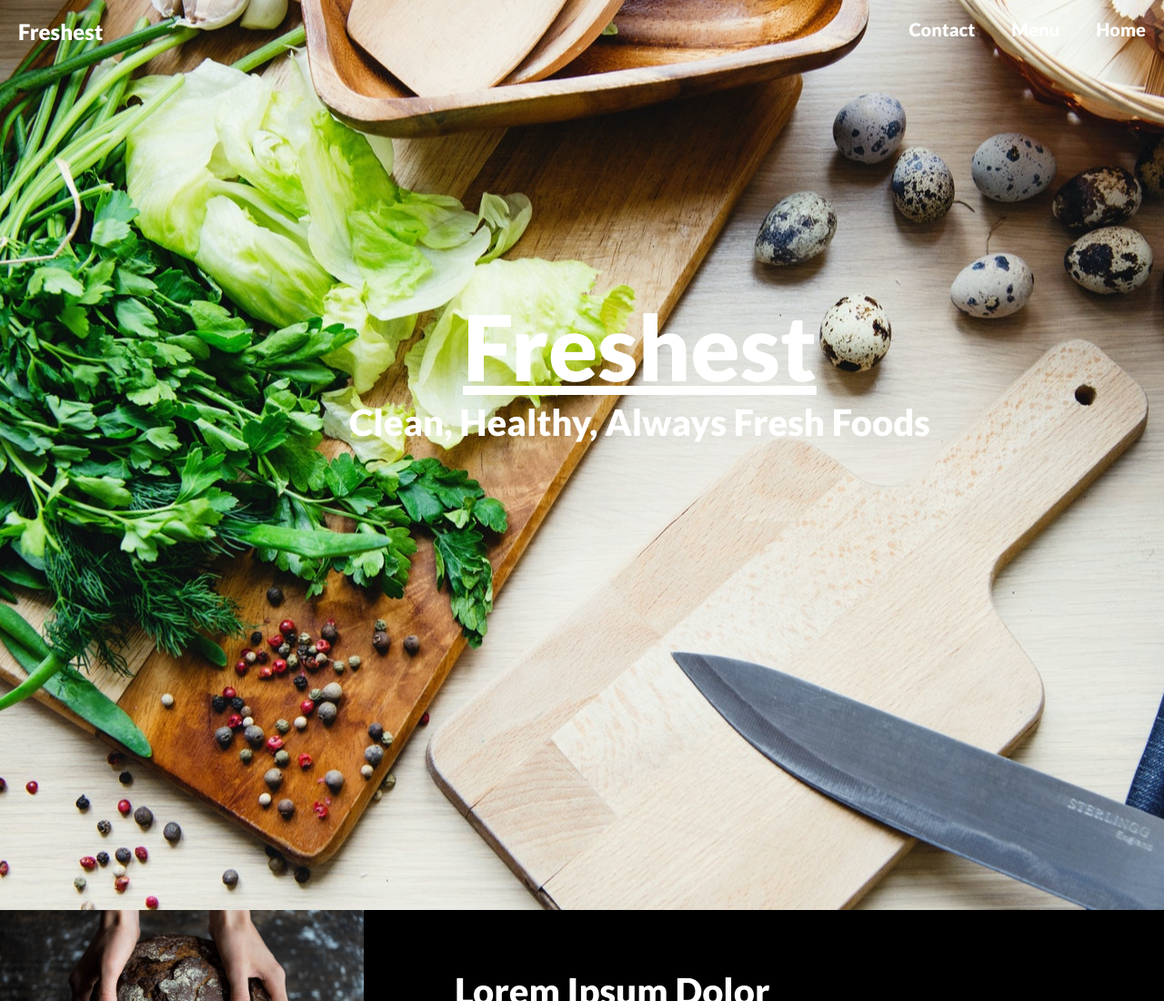
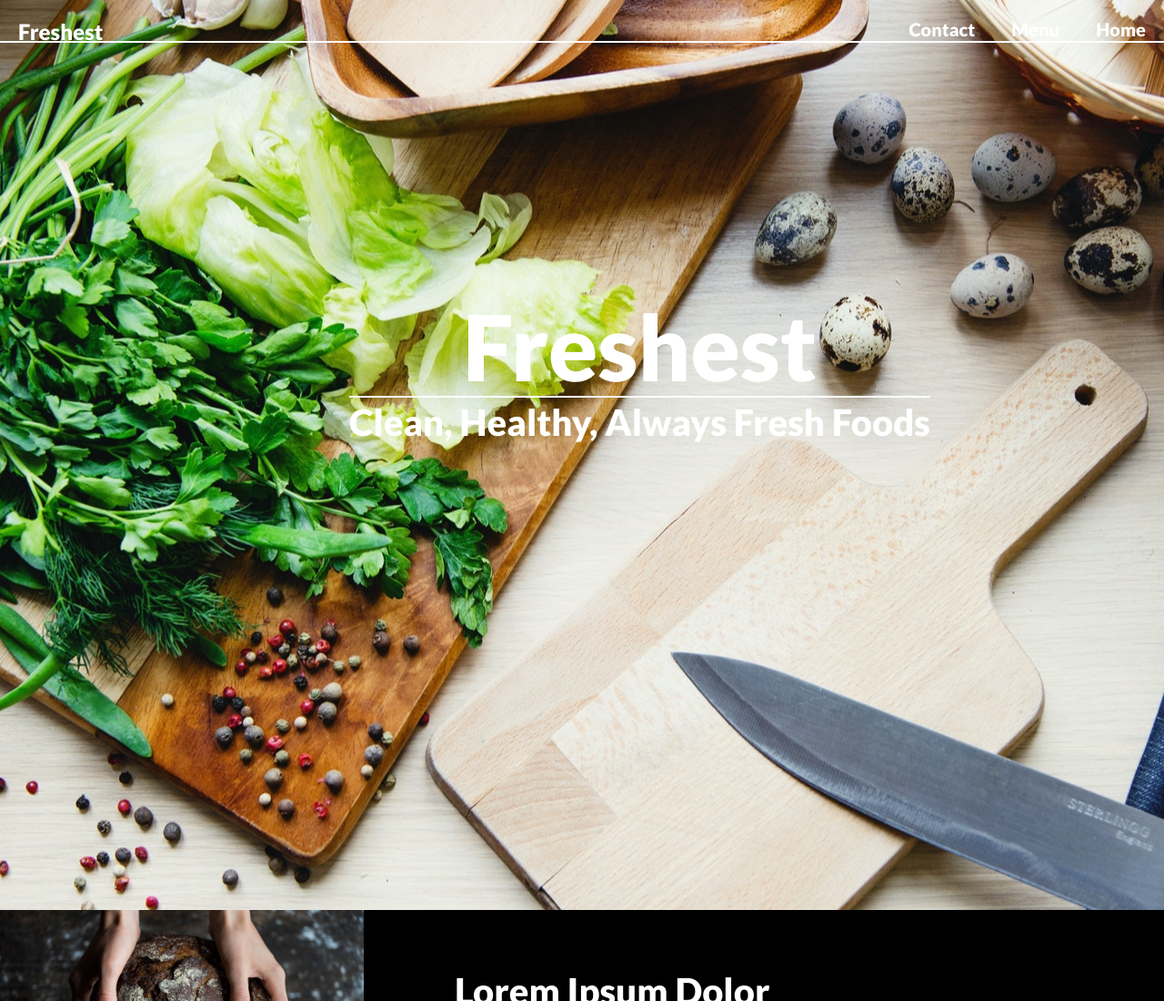
Before and after one commit to Holm-I-252/ITP-Week3-Day3and4, a plain HTML site: page ITP-CSS-Week3-Day3and4/index.html in a window 1280 px wide. Shown: the top 1100 px of the page at 91% size. Drawn offline with Linux system fonts and the light colour scheme.

Commit message:
Add files via upload

```diff
--- a/ITP-CSS-Week3-Day3and4/index.html
+++ b/ITP-CSS-Week3-Day3and4/index.html
@@ -14,11 +14,13 @@
                 <a href="#">Menu</a>
                 <a href="#">Contact</a>
             </div>
-            <hr>
+        </div>
+        <div class="bar1">
         </div>
         <div class="title">
             <h1>Freshest</h1>
-            <hr>
+            <div class="bar2">
+            </div>
             <p>Clean, Healthy, Always Fresh Foods</p>
         </div>
     </div>
--- a/ITP-CSS-Week3-Day3and4/main.css
+++ b/ITP-CSS-Week3-Day3and4/main.css
@@ -28,7 +28,6 @@ hr {
 }
 .nav h1 {
     font-size: 100px;
-    text-decoration: underline;
 }
 .nav img {
     flex-shrink: 0;
@@ -144,3 +143,19 @@ hr {
     max-width: 600px;
     color: #fff;
 }
+.nav .bar1 {
+    height: 2px;
+    width: 100%;
+    align-content: center;
+    background-color: #fff;
+    position: absolute;
+    top: 45px;
+}
+.nav .bar2 {
+    height: 2px;
+    width: 100%;
+    align-content: center;
+    background-color: #fff;
+    position: absolute;
+    top: 115px;
+}
```
